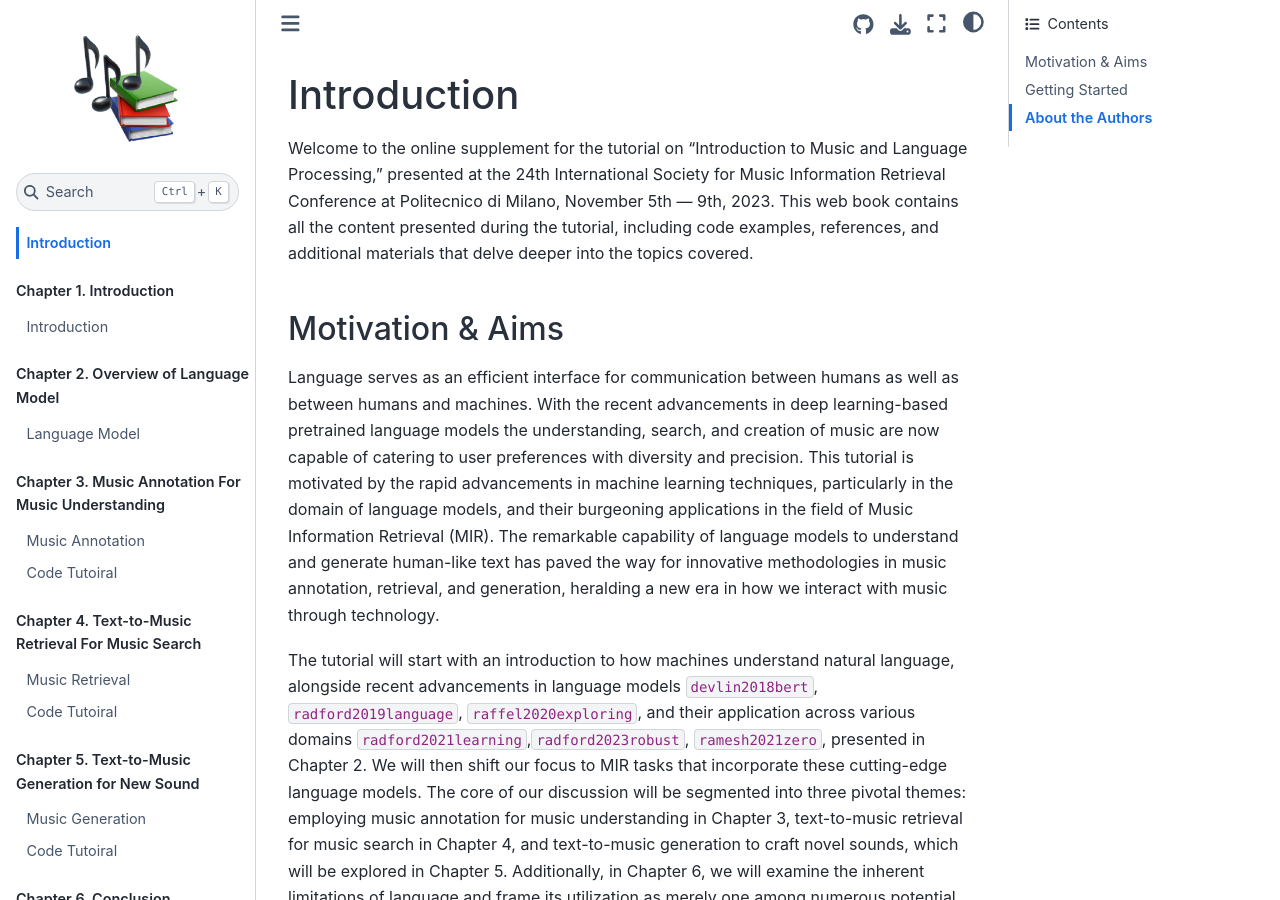
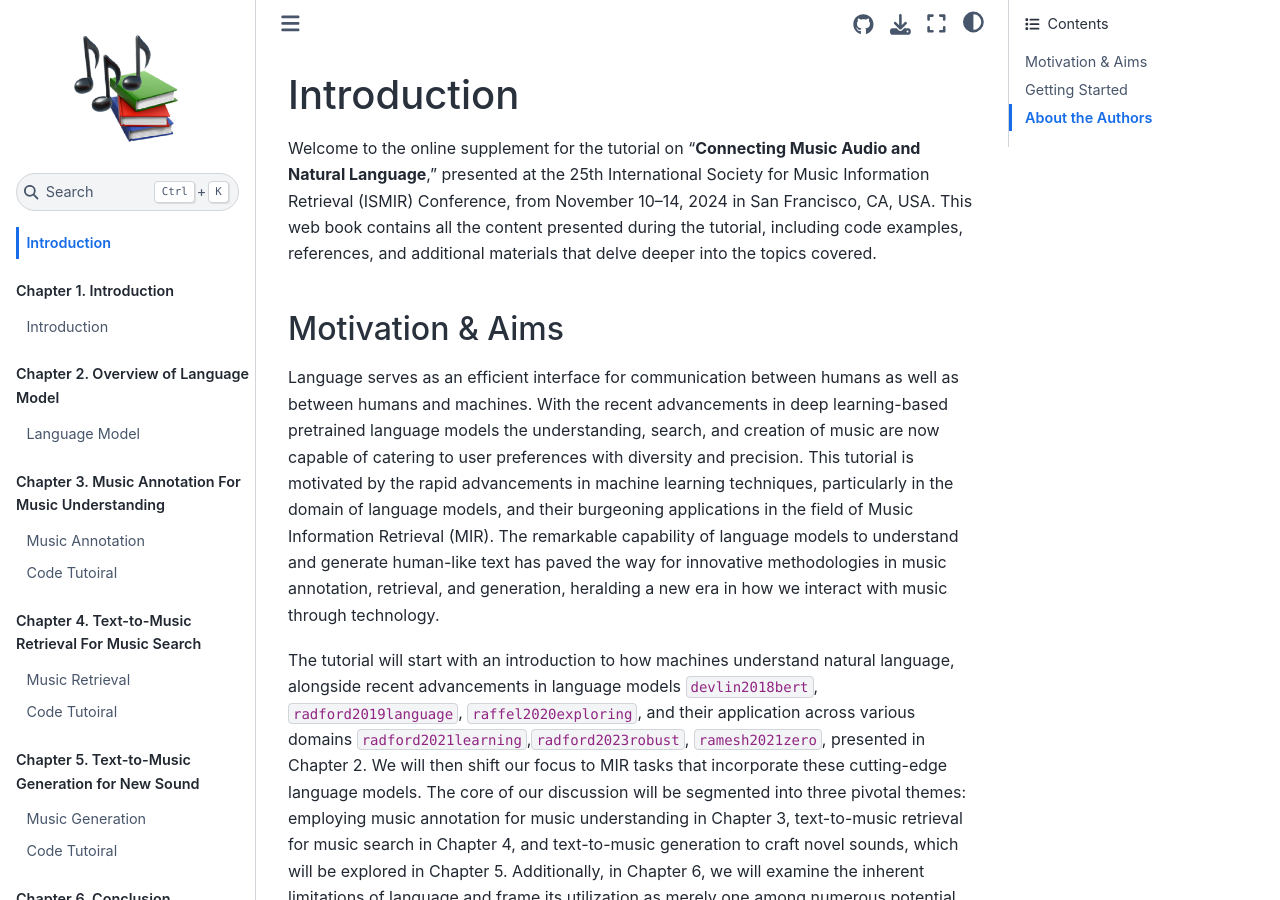
Before and after one commit to mulab-mir/music-language-tutorial, a Jupyter Book: the page built from book/intro.md, in a window 1280 px wide and 900 px high. Built offline with Jupyter Book 1.0.4 settings and Sphinx 7.4.7 and the Sphinx Book theme 1.1.4, drawn with Linux system fonts in a browser that asks for light colours; pages that are not in the unit, such as notebooks, are missing from menus; cross-references to code outside the pages are shown as plain code.

Commit message:
update intro.md

```diff
--- a/book/intro.md
+++ b/book/intro.md
@@ -1,6 +1,6 @@
 # Introduction
 
-Welcome to the online supplement for the tutorial on "Introduction to Music and Language Processing," presented at the 24th International Society for Music Information Retrieval Conference at Politecnico di Milano, November 5th — 9th, 2023. This web book contains all the content presented during the tutorial, including code examples, references, and additional materials that delve deeper into the topics covered.
+Welcome to the online supplement for the tutorial on "**Connecting Music Audio and Natural Language**," presented at the 25th International Society for Music Information Retrieval (ISMIR) Conference, from November 10–14, 2024 in San Francisco, CA, USA. This web book contains all the content presented during the tutorial, including code examples, references, and additional materials that delve deeper into the topics covered.
 
 ## Motivation & Aims
 
```
